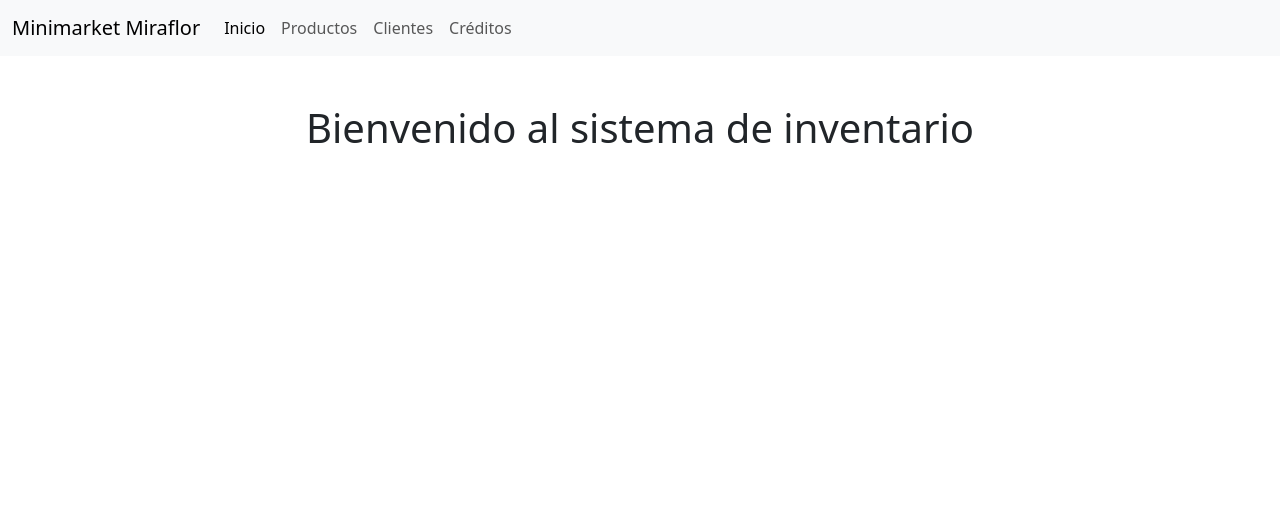
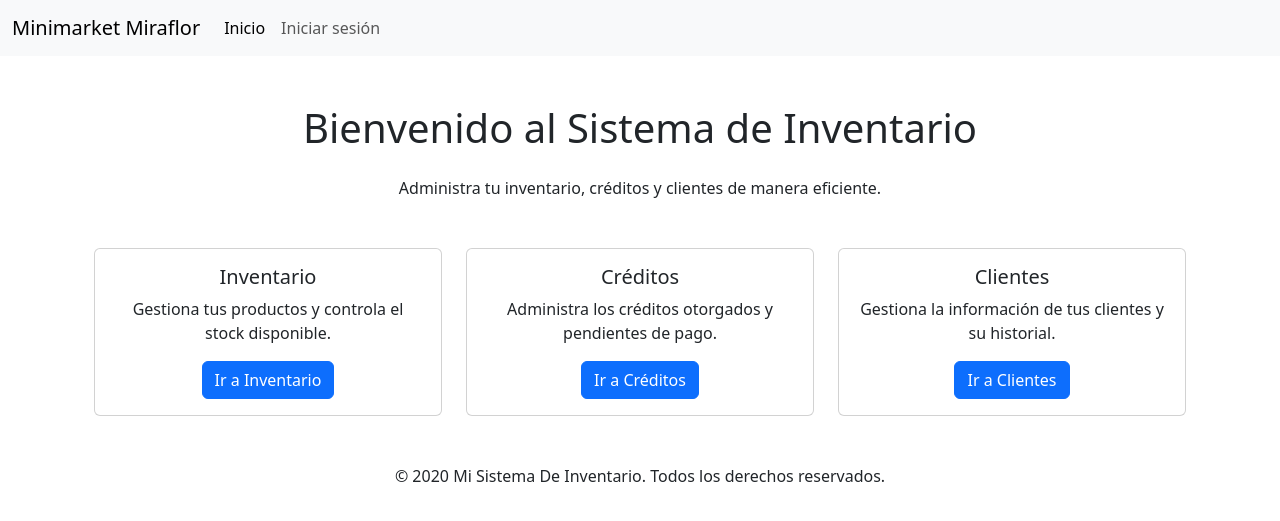
Before and after one commit to fernandtw/sistemaInventario-ing, a Django app: template templates/index.html in a window 1280 px wide. Shown: the top 521 px of the page. Run offline with Django 5.2, Linux system fonts and the light colour scheme; the template is opened without the code that fills it: most values are stand-ins (such as "Sample title", 1, 10 or a date in 2020); some libraries are stand-ins or nearby versions.

Commit message:
cerrar sesion listo

```diff
--- a/templates/componentes/base.html
+++ b/templates/componentes/base.html
@@ -4,7 +4,6 @@
 <head>
     <meta charset="UTF-8">
     <meta name="viewport" content="width=device-width, initial-scale=1.0">
-    <!-- Cargar Bootstrap desde los archivos estáticos -->
     <link rel="stylesheet" href="{% static 'css/bootstrap.min.css' %}">
     <title>{% block title %}Sistema De Inventario{% endblock %}</title>
 </head>
@@ -20,9 +19,11 @@
           <div class="collapse navbar-collapse" id="navbarNavAltMarkup">
             <div class="navbar-nav">
               <a class="nav-link active" aria-current="page" href="#">Inicio</a>
-              <a class="nav-link" href="#">Productos</a>
-              <a class="nav-link" href="#">Clientes</a>
-              <a class="nav-link" aria-disabled="true">Créditos</a>
+              {% if user.is_authenticated %}
+                  <a class="nav-link" href="{% url 'usuarios:logout' %}">Cerrar sesión</a>
+              {% else %}
+                  <a class="nav-link" href="{% url 'usuarios:index' %}">Iniciar sesión</a>
+              {% endif %}
             </div>
           </div>
         </div>
@@ -31,7 +32,6 @@
     <!-- Contenido específico de cada página -->
     <div class="container mt-5">
         {% block content %}
-        <!-- Este contenido se definirá en las plantillas hijas -->
         {% endblock %}
     </div>
 
--- a/templates/index.html
+++ b/templates/index.html
@@ -1,7 +1,44 @@
 {% extends 'componentes/base.html' %}
-<title>{% block title %}Mi Sistema De Inventario{% endblock %}</title>
+<title>{% block title %}Mi Sistema De Inventario{% endblock %} - Administración de Inventario, Créditos y Clientes</title>
 {% block content %}
 
-    <h1 class="text-center">Bienvenido al sistema de inventario</h1>
+    <div class="container">
+        <h1 class="text-center my-4">Bienvenido al Sistema de Inventario</h1>
+        <p class="text-center">Administra tu inventario, créditos y clientes de manera eficiente.</p>
+
+        <div class="row text-center my-5">
+            <div class="col-md-4">
+                <div class="card">
+                    <div class="card-body">
+                        <h5 class="card-title">Inventario</h5>
+                        <p class="card-text">Gestiona tus productos y controla el stock disponible.</p>
+                        <a href="" class="btn btn-primary">Ir a Inventario</a>
+                    </div>
+                </div>
+            </div>
+            <div class="col-md-4">
+                <div class="card">
+                    <div class="card-body">
+                        <h5 class="card-title">Créditos</h5>
+                        <p class="card-text">Administra los créditos otorgados y pendientes de pago.</p>
+                        <a href="" class="btn btn-primary">Ir a Créditos</a>
+                    </div>
+                </div>
+            </div>
+            <div class="col-md-4">
+                <div class="card">
+                    <div class="card-body">
+                        <h5 class="card-title">Clientes</h5>
+                        <p class="card-text">Gestiona la información de tus clientes y su historial.</p>
+                        <a href="" class="btn btn-primary">Ir a Clientes</a>
+                    </div>
+                </div>
+            </div>
+        </div>
+
+        <footer class="text-center my-4">
+            <p>&copy; {{ current_year }} Mi Sistema De Inventario. Todos los derechos reservados.</p>
+        </footer>
+    </div>
 
 {% endblock %}
--- a/usuarios/urls.py
+++ b/usuarios/urls.py
@@ -7,5 +7,5 @@ app_name = "usuarios"
 urlpatterns = [
     path('', views.login_view, name='login'),  # Usa LoginView directamente
     path('inicio/', views.index, name='index'),
-    path('logout/', auth_views.LogoutView.as_view(next_page='/'), name='logout'),
+    path('logout/', views.logout_view, name='logout'),
 ]
```
Also changed, not shown: templates/login/login.html (+9 -0 lines), usuarios/views.py (+8 -10 lines).
